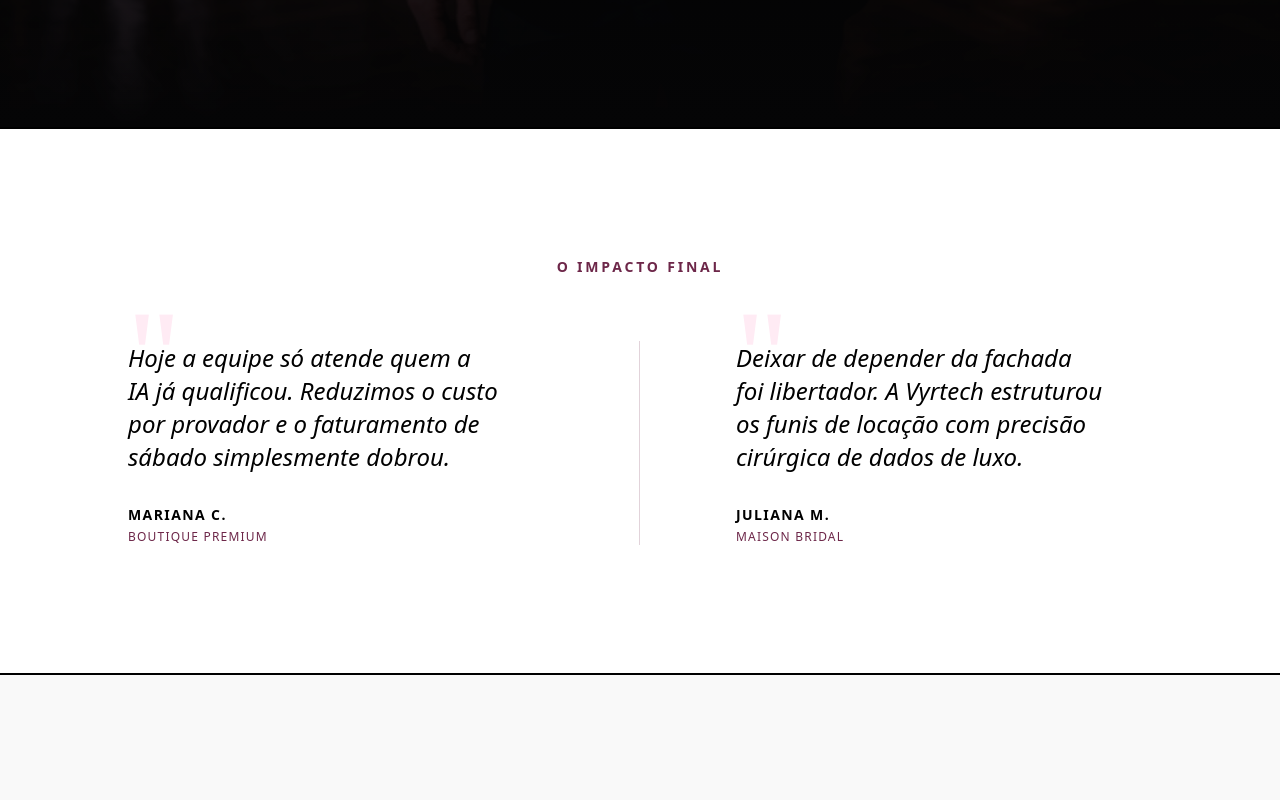
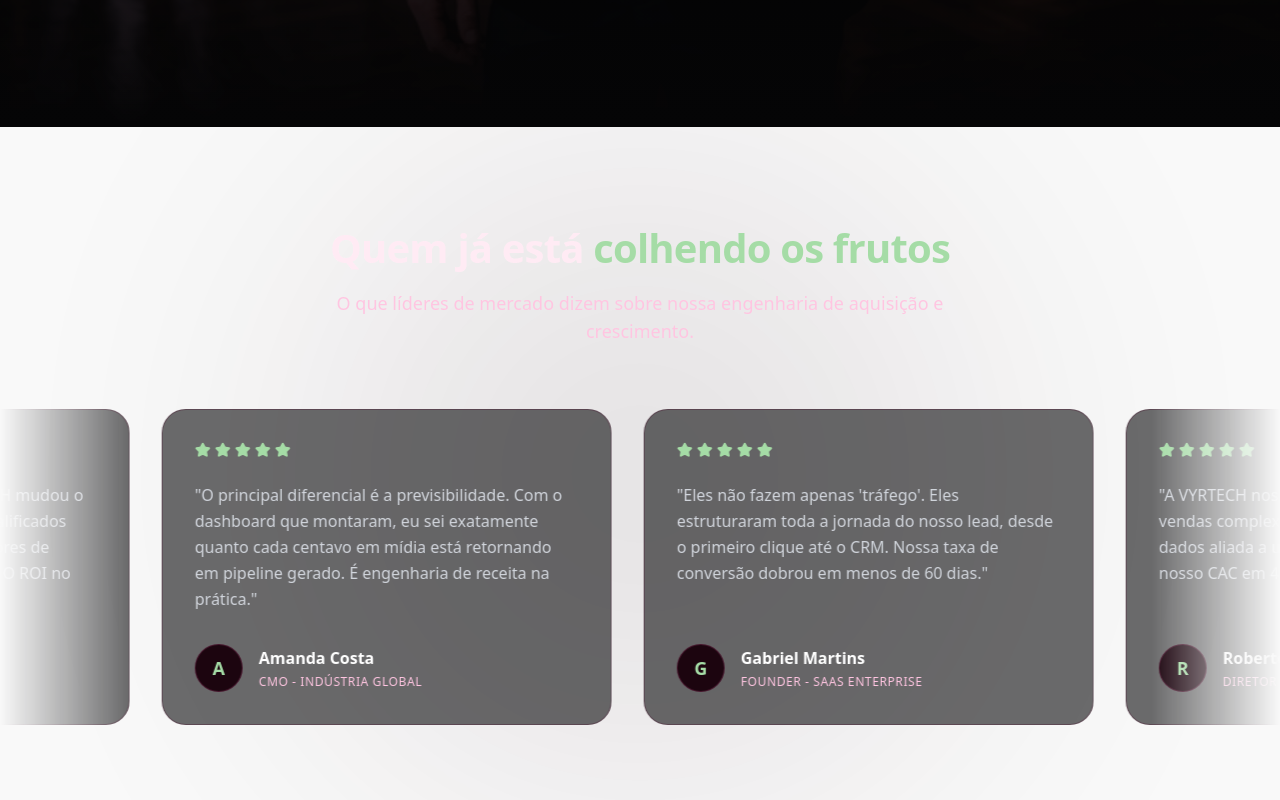
Before and after one commit to jooh44/site-vyrtech, a Next.js app: page /locacao-de-roupas in a window 1280 px wide. Shown: the part 4620-5420 px from the top of the page. Built offline with nearby package versions, Linux system fonts and the light colour scheme.

Commit message:
fix(ui): normalize global border-radius and add testimonials ticker to locacao

```diff
--- a/src/app/design-system/page.tsx
+++ b/src/app/design-system/page.tsx
@@ -24,7 +24,7 @@ export default function DesignSystemPage() {
                     {colors.map((color) => (
                         <div key={color.name} className="flex flex-col items-center">
                             <div
-                                className={`h-24 w-full ${color.class} rounded-vyr-fluid border border-vyr-charcoal mb-2 shadow-lg`}
+                                className={`h-24 w-full ${color.class} rounded-3xl border border-vyr-charcoal mb-2 shadow-lg`}
                             />
                             <span className="text-sm font-medium">{color.name}</span>
                             <span className="text-xs text-vyr-text-muted uppercase">{color.hex}</span>
@@ -36,8 +36,8 @@ export default function DesignSystemPage() {
             <section className="mb-16">
                 <h2 className="mb-6 text-2xl font-semibold">Fluid Geometry (24px / 1.5rem)</h2>
                 <div className="grid grid-cols-1 gap-8 md:grid-cols-2">
-                    <div className="bg-vyr-surface p-8 rounded-vyr-fluid border border-vyr-charcoal">
-                        <h3 className="mb-4 text-xl font-medium">Container with rounded-vyr-fluid</h3>
+                    <div className="bg-vyr-surface p-8 rounded-3xl border border-vyr-charcoal">
+                        <h3 className="mb-4 text-xl font-medium">Container with rounded-3xl</h3>
                         <p className="text-vyr-text-muted leading-relaxed">
                             This container uses the standardized 24px border radius. It should look fluid and
                             sophisticated, typical of high-end editorial designs.
--- a/src/app/locacao-de-roupas/page.tsx
+++ b/src/app/locacao-de-roupas/page.tsx
@@ -23,6 +23,7 @@ import { EditorialSafraSection } from "@/components/ui/EditorialSafraSection";
 import { EditorialConversionForm } from "@/components/ui/EditorialConversionForm";
 import { EditorialFooter } from "@/components/ui/EditorialFooter";
 import { EditorialNavbar } from "@/components/ui/EditorialNavbar";
+import { TestimonialsSection } from "@/components/ui/TestimonialsSection";
 import { AnimatedChat } from "@/components/ui/AnimatedChat";
 import { GrowthChart } from "@/components/ui/GrowthChart";
 import { WhatsAppButtonEditorial } from "@/components/ui/WhatsAppButtonEditorial";
@@ -260,35 +261,8 @@ export default function FashionRetailLandingPage() {
                 </div>
             </section>
 
-            {/* 4. Social Proof / Authority (No borders, pure typography) */}
-            <section className="py-32 bg-white border-t-2 border-black">
-                <div className="max-w-7xl mx-auto px-6 md:px-12 text-center">
-                    <h2 className="text-sm font-bold tracking-[0.2em] uppercase text-[#6D2749] mb-16">O Impacto Final</h2>
-
-                    <div className="grid grid-cols-1 md:grid-cols-2 gap-16 max-w-5xl mx-auto text-left relative before:absolute before:inset-0 before:left-1/2 before:-ml-px before:w-px before:bg-[#6D2749]/20 before:hidden md:before:block">
-                        <div className="pt-8 md:pt-0 md:pr-16 relative">
-                            <span className="absolute -top-12 left-0 text-9xl text-[#FFEBF4] font-serif leading-none">"</span>
-                            <p className="text-2xl text-black font-light italic mb-8 relative z-10 leading-snug text-balance">
-                                Hoje a equipe só atende quem a IA já qualificou. Reduzimos o custo por provador e o faturamento de sábado simplesmente dobrou.
-                            </p>
-                            <div>
-                                <h4 className="font-bold text-black uppercase tracking-widest text-sm">Mariana C.</h4>
-                                <p className="text-xs text-[#6D2749] uppercase tracking-widest mt-1">Boutique Premium</p>
-                            </div>
-                        </div>
-                        <div className="pt-16 border-t border-[#6D2749]/20 md:border-t-0 md:pt-0 md:pl-16 relative">
-                            <span className="absolute md:-top-12 top-4 left-0 md:left-16 text-9xl text-[#FFEBF4] font-serif leading-none">"</span>
-                            <p className="text-2xl text-black font-light italic mb-8 relative z-10 leading-snug text-balance">
-                                Deixar de depender da fachada foi libertador. A Vyrtech estruturou os funis de locação com precisão cirúrgica de dados de luxo.
-                            </p>
-                            <div>
-                                <h4 className="font-bold text-black uppercase tracking-widest text-sm">Juliana M.</h4>
-                                <p className="text-xs text-[#6D2749] uppercase tracking-widest mt-1">Maison Bridal</p>
-                            </div>
-                        </div>
-                    </div>
-                </div>
-            </section>
+            {/* Scrolling Testimonials Ticker */}
+            <TestimonialsSection />
 
             {/* Injected Global Conversion Form */}
             <EditorialConversionForm />
@@ -305,7 +279,7 @@ export default function FashionRetailLandingPage() {
                     <div className="pt-10 flex flex-col sm:flex-row justify-center items-center gap-6">
                         <Link
                             href="#diagnostico"
-                            className="px-12 py-6 bg-[#6D2749] hover:bg-[#FFC5E1] hover:text-[#6D2749] text-white font-bold uppercase tracking-widest text-sm transition-colors flex items-center group rounded-vyr-fluid"
+                            className="px-12 py-6 bg-[#6D2749] hover:bg-[#FFC5E1] hover:text-[#6D2749] text-white font-bold uppercase tracking-widest text-sm transition-colors flex items-center group rounded-3xl"
                         >
                             Solicitar Diagnóstico <ChevronRight className="w-5 h-5 ml-4 group-hover:translate-x-2 transition-transform" />
                         </Link>
--- a/src/components/ui/AtelierHero.tsx
+++ b/src/components/ui/AtelierHero.tsx
@@ -84,14 +84,14 @@ export function AtelierHero() {
                     <div className="editorial-reveal pt-6 flex flex-col sm:flex-row gap-4">
                         <a
                             href="#diagnostico"
-                            className="px-10 py-5 bg-vyr-wine text-white font-bold uppercase tracking-widest text-sm rounded-vyr-fluid hover:bg-vyr-wine-dark transition-all duration-300 shadow-xl shadow-vyr-wine/20 flex items-center justify-center group"
+                            className="px-10 py-5 bg-vyr-wine text-white font-bold uppercase tracking-widest text-sm rounded-3xl hover:bg-vyr-wine-dark transition-all duration-300 shadow-xl shadow-vyr-wine/20 flex items-center justify-center group"
                         >
                             Agendar Diagnóstico
                             <ChevronRight className="w-5 h-5 ml-3 group-hover:translate-x-2 transition-transform" />
                         </a>
                         <a
                             href="#como-funciona"
-                            className="px-10 py-5 border-2 border-vyr-wine/30 text-vyr-wine font-bold uppercase tracking-widest text-sm rounded-vyr-fluid hover:bg-vyr-wine/5 transition-all duration-300 flex items-center justify-center"
+                            className="px-10 py-5 border-2 border-vyr-wine/30 text-vyr-wine font-bold uppercase tracking-widest text-sm rounded-3xl hover:bg-vyr-wine/5 transition-all duration-300 flex items-center justify-center"
                         >
                             O Sistema
                         </a>
--- a/src/components/ui/AtelierSection2.tsx
+++ b/src/components/ui/AtelierSection2.tsx
@@ -43,7 +43,7 @@ export function AtelierSection2() {
     ];
 
     return (
-        <section ref={containerRef} className="agitation-section py-16 md:py-24 relative bg-[#0C0C0E] rounded-vyr-fluid mx-4 md:mx-8 mb-8 md:mb-12 mt-12 md:mt-24 shadow-sm border border-[#4A1731]/40">
+        <section ref={containerRef} className="agitation-section py-16 md:py-24 relative bg-[#0C0C0E] rounded-3xl mx-4 md:mx-8 mb-8 md:mb-12 mt-12 md:mt-24 shadow-sm border border-[#4A1731]/40">
             <div className="max-w-7xl mx-auto px-5 md:px-12 relative z-10">
                 <div className="text-left md:text-center max-w-4xl mr-auto md:mx-auto mb-12 md:mb-20 space-y-3 md:space-y-4">
                     <h2 className="text-3xl sm:text-4xl md:text-5xl font-black text-white tracking-tight uppercase">
--- a/src/components/ui/BenefitCard.tsx
+++ b/src/components/ui/BenefitCard.tsx
@@ -23,7 +23,7 @@ export function BenefitCard({
     return (
         <div
             className={cn(
-                "relative group w-full p-8 flex flex-col justify-start rounded-vyr-fluid transition-all duration-500 overflow-hidden",
+                "relative group w-full p-8 flex flex-col justify-start rounded-3xl transition-all duration-500 overflow-hidden",
                 isTech
                     ? "bg-transparent border border-white/10 [&.is-active]:border-[#FFC5E1]/40 [&.is-active]:shadow-[0_0_30px_rgba(109,39,73,0.3)] transition-all duration-500"
                     : "bg-[#F9F9F9] border border-black [&.is-active]:bg-[#FFEBF4]",
--- a/src/components/ui/CasesSection.tsx
+++ b/src/components/ui/CasesSection.tsx
@@ -78,10 +78,10 @@ export function CasesSection() {
                 {/* Cases Grid */}
                 <div className="grid grid-cols-1 md:grid-cols-3 gap-6">
                     {placeholders.map((item) => (
-                        <div key={item.id} className="case-card group relative p-px rounded-vyr-fluid bg-transparent overflow-hidden transition-all duration-500 hover:-translate-y-2">
+                        <div key={item.id} className="case-card group relative p-px rounded-3xl bg-transparent overflow-hidden transition-all duration-500 hover:-translate-y-2">
                             <div className="absolute inset-0 bg-gradient-to-br from-[#1C050F]/20 via-transparent to-transparent opacity-0 group-hover:opacity-100 transition-opacity duration-700 pointer-events-none" />
 
-                            <div className="relative h-full glass-panel rounded-vyr-fluid p-8 md:p-10 flex flex-col justify-between group-hover:bg-[#6D2749]/10 group-hover:border-[#6D2749] overflow-hidden">
+                            <div className="relative h-full glass-panel rounded-3xl p-8 md:p-10 flex flex-col justify-between group-hover:bg-[#6D2749]/10 group-hover:border-[#6D2749] overflow-hidden">
                                 <div className="relative z-10">
                                     <div className="flex justify-between items-start mb-8">
                                         <div className="w-12 h-12 rounded-xl bg-transparent flex items-center justify-center border border-[#4A1731]/50 group-hover:border-[#6D2749] transition-all duration-500">
--- a/src/components/ui/ConversionForm.tsx
+++ b/src/components/ui/ConversionForm.tsx
@@ -33,7 +33,7 @@ export function ConversionForm() {
                 </div>
 
                 {/* Form Container - Transparent Tech Outline */}
-                <div className="lg:w-1/2 bg-transparent backdrop-blur-md border border-[#4A1731]/50 p-8 md:p-12 rounded-vyr-fluid relative overflow-hidden group transition-all duration-500 hover:border-vyr-wine">
+                <div className="lg:w-1/2 bg-transparent backdrop-blur-md border border-[#4A1731]/50 p-8 md:p-12 rounded-3xl relative overflow-hidden group transition-all duration-500 hover:border-vyr-wine">
                     <div className="absolute inset-0 bg-gradient-to-br from-[#1C050F]/20 via-transparent to-transparent opacity-50 pointer-events-none" />
                     <div className="relative z-10">
                         <LeadForm theme="tech" formId="bottom_lead_form_tech" />
--- a/src/components/ui/EditorialConversionForm.tsx
+++ b/src/components/ui/EditorialConversionForm.tsx
@@ -33,7 +33,7 @@ export function EditorialConversionForm() {
                 </div>
 
                 {/* Form Container - Editorial Style */}
-                <div className="lg:w-1/2 bg-white border border-black p-8 md:p-12 rounded-vyr-fluid relative overflow-hidden group transition-all duration-500 hover:border-vyr-wine shadow-sm">
+                <div className="lg:w-1/2 bg-white border border-black p-8 md:p-12 rounded-3xl relative overflow-hidden group transition-all duration-500 hover:border-vyr-wine shadow-sm">
                     <div className="relative z-10 w-full">
                         <LeadForm theme="editorial" formId="bottom_lead_form_editorial" />
                     </div>
--- a/src/components/ui/EditorialNavbar.tsx
+++ b/src/components/ui/EditorialNavbar.tsx
@@ -31,7 +31,7 @@ export function EditorialNavbar() {
                     <Link href="#servicos" className="hover:text-black transition-colors">Serviços</Link>
                     <Link href="#como-funciona" className="hover:text-black transition-colors">O Sistema</Link>
                     <Link href="#metodologia" className="hover:text-black transition-colors">A Metodologia</Link>
-                    <a href="#solicitar" className="px-6 py-2.5 bg-[#6D2749] hover:bg-[#FFC5E1] hover:text-[#6D2749] text-white transition-colors border border-transparent font-bold rounded-vyr-fluid">
+                    <a href="#solicitar" className="px-6 py-2.5 bg-[#6D2749] hover:bg-[#FFC5E1] hover:text-[#6D2749] text-white transition-colors border border-transparent font-bold rounded-3xl">
                         Diagnóstico Gratuito
                     </a>
                 </div>
@@ -76,7 +76,7 @@ export function EditorialNavbar() {
 
                         <a
                             href="#solicitar"
-                            className="px-6 py-3 bg-[#6D2749] hover:bg-[#FFC5E1] hover:text-[#6D2749] text-white transition-colors text-center border border-transparent mt-4 rounded-vyr-fluid"
+                            className="px-6 py-3 bg-[#6D2749] hover:bg-[#FFC5E1] hover:text-[#6D2749] text-white transition-colors text-center border border-transparent mt-4 rounded-3xl"
                             onClick={() => setIsMenuOpen(false)}
                         >
                             Diagnóstico Gratuito
--- a/src/components/ui/ProblemsSection.tsx
+++ b/src/components/ui/ProblemsSection.tsx
@@ -146,7 +146,7 @@ export function ProblemsSection() {
                     {problems.map((prob, idx) => (
                         <div
                             key={idx}
-                            className="problem-card relative bg-transparent backdrop-blur-md border border-[#4A1731]/40 p-8 rounded-vyr-fluid hover:bg-transparent hover:border-vyr-wine transition-all duration-500 group overflow-hidden"
+                            className="problem-card relative bg-transparent backdrop-blur-md border border-[#4A1731]/40 p-8 rounded-3xl hover:bg-transparent hover:border-vyr-wine transition-all duration-500 group overflow-hidden"
                         >
                             {/* Abstract Tech Grid inside Card */}
                             <div className="absolute inset-0 bg-[linear-gradient(to_right,#ffffff05_1px,transparent_1px),linear-gradient(to_bottom,#ffffff05_1px,transparent_1px)] bg-[size:24px_24px] rounded-2xl opacity-0 group-hover:opacity-100 transition-opacity duration-700 pointer-events-none" />
--- a/src/components/ui/TechCategoryCard.tsx
+++ b/src/components/ui/TechCategoryCard.tsx
@@ -55,7 +55,7 @@ export function TechCategoryCard({ title, description, Icon, delay = 0 }: TechCa
     return (
         <div
             ref={cardRef}
-            className="glass-panel rounded-vyr-fluid p-8 group flex flex-col h-full cursor-pointer"
+            className="glass-panel rounded-3xl p-8 group flex flex-col h-full cursor-pointer"
             style={{ animationDelay: `${delay}ms` }}
         >
             {/* GSAP controlled interactive glow */}
--- a/src/components/ui/TestimonialsSection.tsx
+++ b/src/components/ui/TestimonialsSection.tsx
@@ -79,7 +79,7 @@ export function TestimonialsSection() {
                 */}
                 <div className="flex w-max gap-8 px-4 animate-scroll-x">
                     {scrollingTestimonials.map((testimonial, idx) => (
-                        <div key={idx} className="w-[350px] md:w-[450px] shrink-0 bg-[#0C0C0E]/60 backdrop-blur-md border border-[#4A1731]/40 hover:border-vyr-olive-light transition-all duration-500 rounded-vyr-fluid p-8 flex flex-col relative group">
+                        <div key={idx} className="w-[350px] md:w-[450px] shrink-0 bg-[#0C0C0E]/60 backdrop-blur-md border border-[#4A1731]/40 hover:border-vyr-olive-light transition-all duration-500 rounded-3xl p-8 flex flex-col relative group">
 
                             <div className="flex gap-1 mb-6">
                                 {[...Array(5)].map((_, i) => (
```
